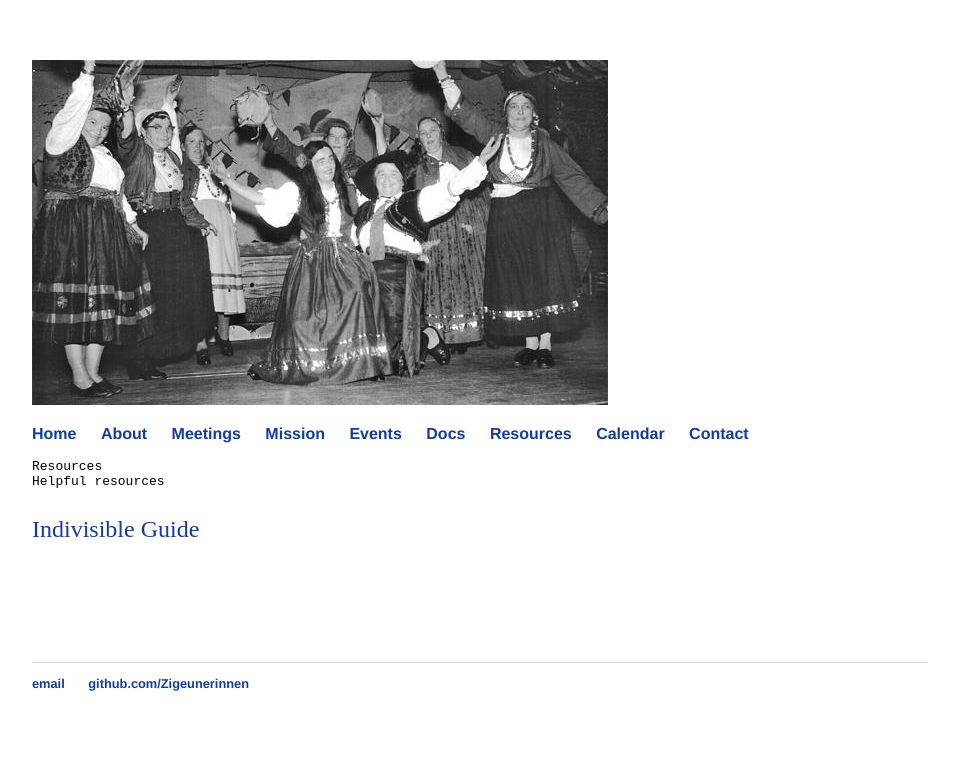
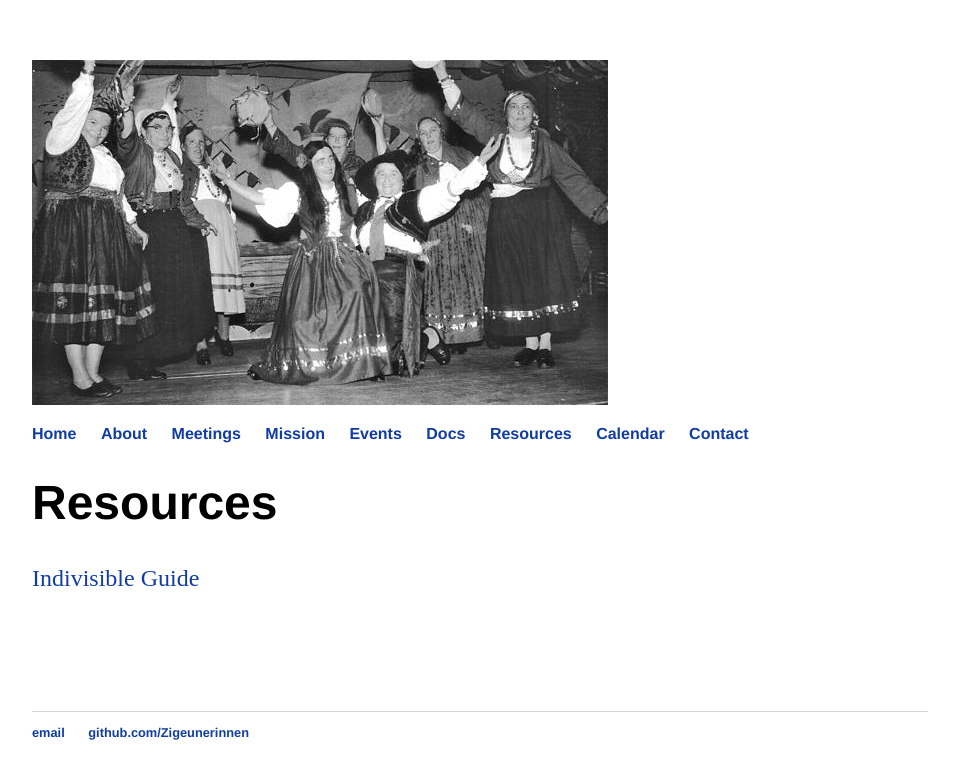
Before and after one commit to vbahole23/vbahole23.github.io, a Jekyll site: the page built from resources/index.md, in a window 1280 px wide. Shown: the top 779 px of the page, without its empty margins (160-1119 px from the left). Built offline with Jekyll 4.4.1, drawn with Linux system fonts in a browser that asks for light colours.

Commit message:
Update index.md

```diff
--- a/resources/index.md
+++ b/resources/index.md
@@ -2,8 +2,8 @@
 layout: default
 title: Resources
 ---
-	{{ page.title }}
-	Helpful resources
+#	{{ page.title }}
+
 
 [Indivisible Guide](https://www.indivisibleguide.com/)
 
```
